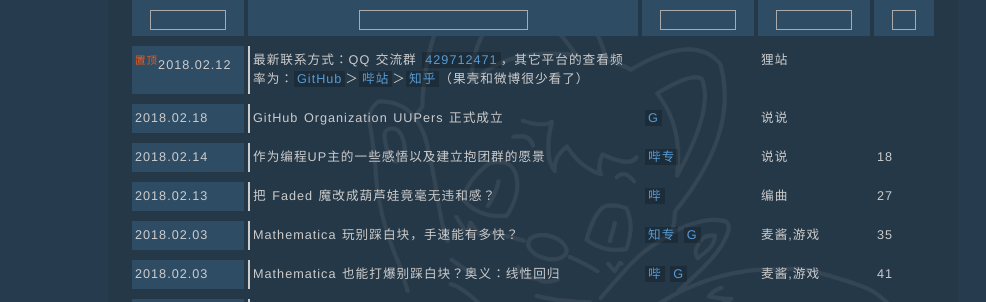
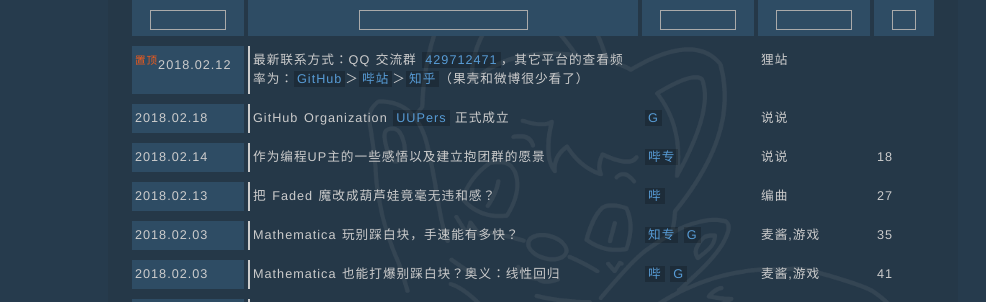
Before and after one commit to LePtC/LePtC.github.io, a Jekyll site: the page built from index.html, in a window 1280 px wide. Shown: the part 209-511 px from the top of the page, without its empty margins (0-986 px from the left). Built offline with Jekyll 4.4.1, drawn with Linux system fonts in a browser that asks for light colours; Markdown is read by kramdown in place of the engine named in the settings; comment, search, counter and statistics services are not loaded; some of the changed lines change nothing that is shown.

Commit message:
update link

```diff
--- a/index.html
+++ b/index.html
@@ -216,7 +216,7 @@ $(document).ready(function() {
 <td>科学人,物理</td><td></td></tr> -->
 
 <tr><td>2018.02.18</td>
-  <td>GitHub Organization UUPers 正式成立</td>
+  <td>GitHub Organization <a href="https://github.com/uupers/uupers.github.io">UUPers</a> 正式成立</td>
 <td><a href="https://github.com/uupers">G</a></td>
 <td>说说</td><td></td></tr>
 
```
